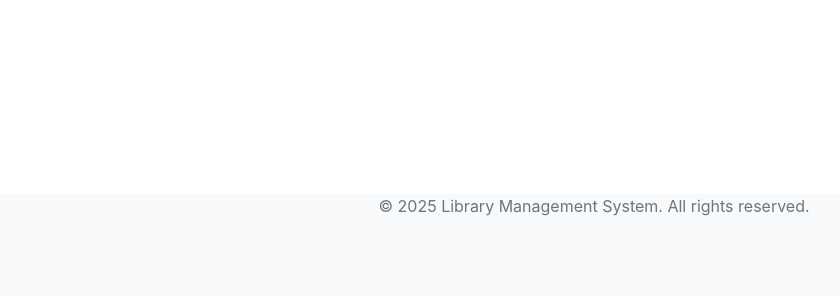
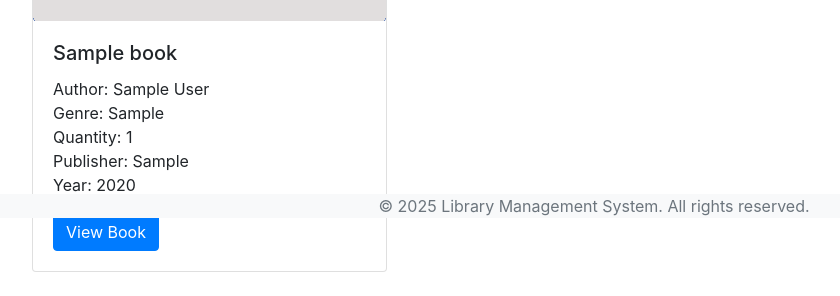
Before and after one commit to IvanNakov10/Libary-managment-system, a Flask app: page / in a window 1280 px wide. Shown: the part 582-878 px from the top of the page, without its empty margins (46-886 px from the left). Before the commit the page ends 798 px from the top, so only its background shows below. Run offline with Flask 3, Linux system fonts and the light colour scheme; tables that the repository leaves empty hold one stand-in row (values such as "Sample post"); some libraries are stand-ins or nearby versions.

Commit message:
index fixes

```diff
--- a/app/routes.py
+++ b/app/routes.py
@@ -31,7 +31,7 @@ def admin_required(f):
 
 @main.route('/')
 def home():
-    newest_books = Book.query.order_by(Book.id.desc()).limit(8).all()
+    newest_books = Book.query.order_by(Book.id.desc()).limit(3).all()
     return render_template('index.html', books=newest_books)
 
 
@@ -206,3 +206,16 @@ def delete_book(id):
 def logout():
     session.pop('user_id', None)
     return redirect(url_for('main.login'))
+
+
+@main.route('/book/<int:book_id>')
+def book_detail(book_id):
+    book = Book.query.get_or_404(book_id)
+    latest_book = Book.query.order_by(Book.id.desc()).first()
+    user_name = "John Doe"  # Example user name or get from session
+    return render_template(
+        'book_detail.html',
+        book=book,
+        latest_book=latest_book,
+        user_name=user_name
+    )
--- a/app/templates/index.html
+++ b/app/templates/index.html
@@ -9,15 +9,15 @@
 <body>
     {% include 'nav.html' %}
 
-    <div class="container-fluid mt-4 pl-4 pr-4">
+    <div class="container px-2 mt-4">
         <h2 class="mb-3">Newest Books</h2>
         <div class="row">
           {% for book in books %}
-            <div class="col-md-3">
-              <div class="card mb-3">
-                <!-- If you have an image field or a default image -->
+            <div class="col-md-4">
+              <div class="card mb-4">
+                <!-- Book Image (default or from book.image_filename) -->
                 <img class="card-img-top"
-                     src="{{ url_for('static', filename='images/' ~ (book.image_filename if book.image_filename else 'default.png')) }}"
+                     src="{{ url_for('static', filename='images/product-not-found.png') }}"
                      alt="{{ book.title }}">
                 <div class="card-body">
                   <h5 class="card-title">{{ book.title }}</h5>
@@ -28,7 +28,10 @@
                     Publisher: {{ book.publisher if book.publisher else 'N/A' }}<br>
                     Year: {{ book.year if book.year else 'N/A' }}
                   </p>
-
+                  <!-- Button to go to Book Detail Page -->
+                  <a href="{{ url_for('main.book_detail', book_id=book.id) }}" class="btn btn-primary">
+                    View Book
+                  </a>
                 </div>
               </div>
             </div>
```
Also changed, not shown: app/templates/book_detail.html (+77 -0 lines), app/static/images/product-not-found.png (added), app/static/imgs/Artboard – 1.svg (renamed from Artboard – 1.svg), app/static/imgs/Web 1920 – 1.svg (renamed from Web 1920 – 1.svg).
